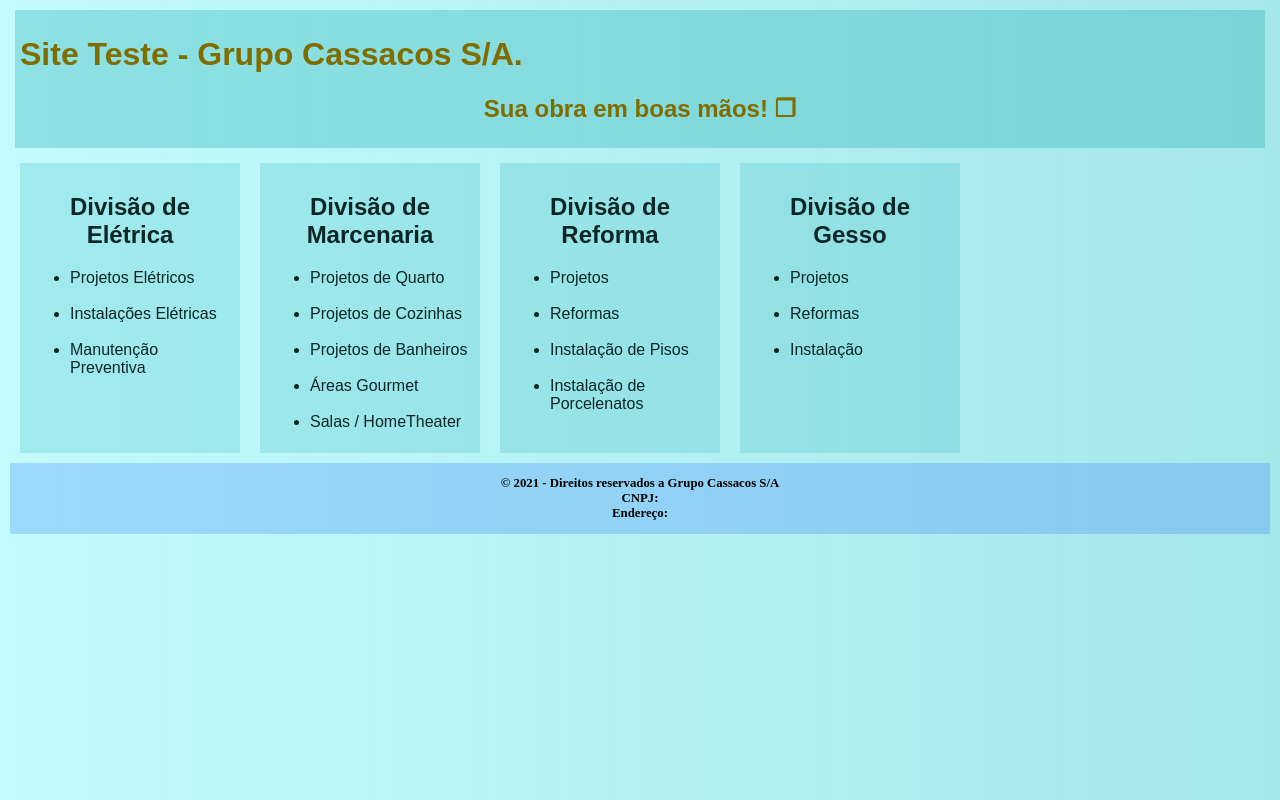
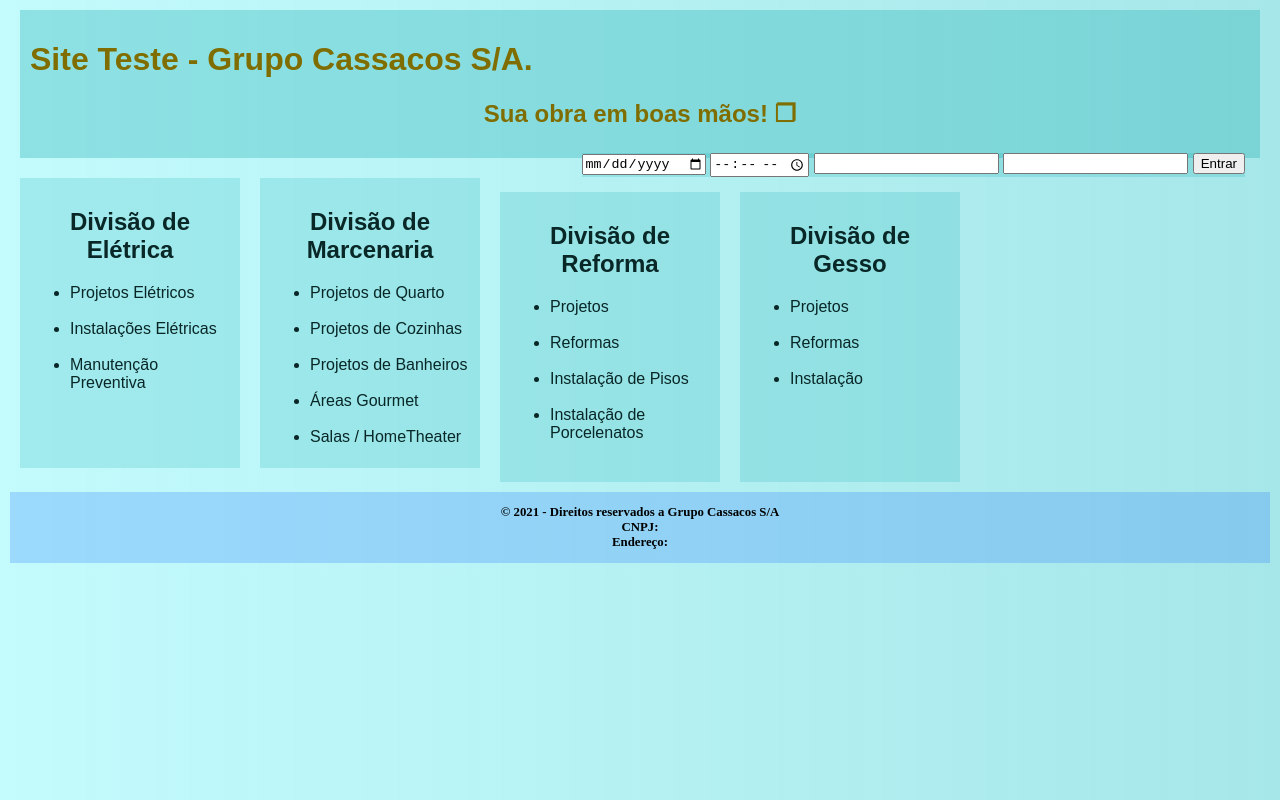
Before and after one commit to v2sousa/grupo-obra-certa, a plain HTML site: page index.html in a window 1280 px wide. Drawn offline with Linux system fonts and the light colour scheme.

Commit message:
alteraçoes
Email, data, hora, senha

```diff
--- a/index.html
+++ b/index.html
@@ -14,6 +14,14 @@
     <div id="principal">
         <h1> Site Teste - Grupo Cassacos S/A. </h1>
         <h2> Sua obra em boas mãos! ❐ </h2>
+        <div class="data">
+            <input type="date">
+            <input type="time">
+            <input type="email">
+            <input type="password">
+            <input type="submit" value="Entrar">
+        </div>
+
     </div>
     <div class="info">
         <h2> Divisão de Elétrica </h2>
@@ -51,7 +59,7 @@
         </ul>
     </div>
     <div id="rodape">
-        <p> &copy; 2021 - Direitos reservados a Grupo Cassacos S/A <br> CNPJ:  <br> Endereço: </p>
+    <p> &copy; 2021 - Direitos reservados a Grupo Cassacos S/A <br> CNPJ:  <br> Endereço: </p>
     </div>
 </body>
 </html>
--- a/style.css
+++ b/style.css
@@ -8,9 +8,9 @@ body{
 #principal {
     background-color: #1caaad52;
     font-family: Arial, Helvetica, sans-serif;
-    padding: 5px;
+    padding: 10px;
     color: rgb(128, 109, 0);
-    margin: 5px;
+    margin: 10px;
 }
 .info {
     background-color: #1caaad33;
@@ -26,6 +26,12 @@ body{
 }
 .info:hover {
     background-color: rgba(255, 255, 255, 0.226);
+}
+.data{
+    background-color: #1caaad33;
+    margin: 5px;
+    box-shadow: grey 5px;
+    float:right;
 }
 .a:hover {
     color: rgb(77, 139, 77);
```
